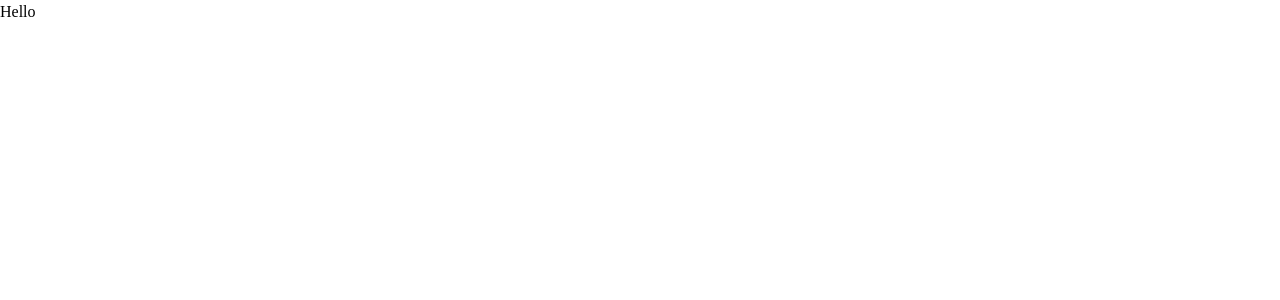
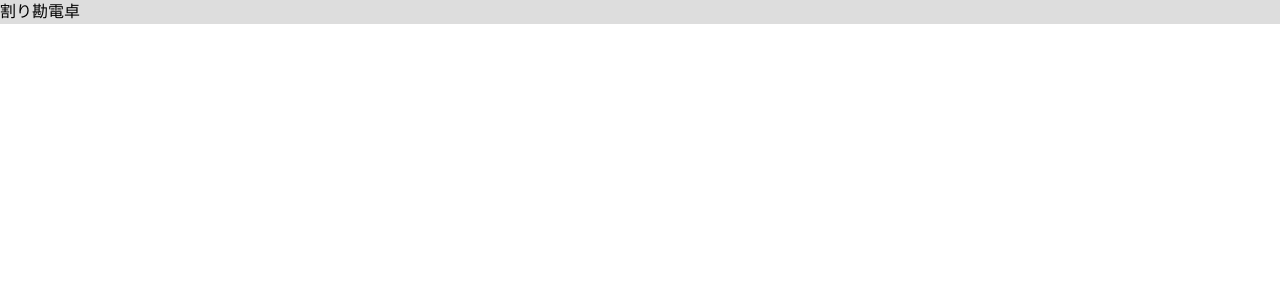
Before and after one commit to szkyudi/bariwarukun, a Next.js app: page / in a window 1280 px wide. Shown: the top 300 px of the page. Built offline with nearby package versions, Linux system fonts and the light colour scheme.

Commit message:
Headerの追加

```diff
--- /dev/null
+++ b/components/Header.tsx
@@ -0,0 +1,13 @@
+import { css } from "@emotion/react"
+
+export const Header = () => (
+  <header css={styles.header}>
+    <h1>割り勘電卓</h1>
+  </header>
+)
+
+const styles = {
+  header: css`
+    background: #ddd;
+  `,
+}
--- a/pages/index.tsx
+++ b/pages/index.tsx
@@ -1,7 +1,9 @@
+import { Header } from "../components/Header"
+
 const Home = () => (
-  <div>
-    Hello
-  </div>
+  <>
+    <Header />
+  </>
 )
 
 export default Home
```
